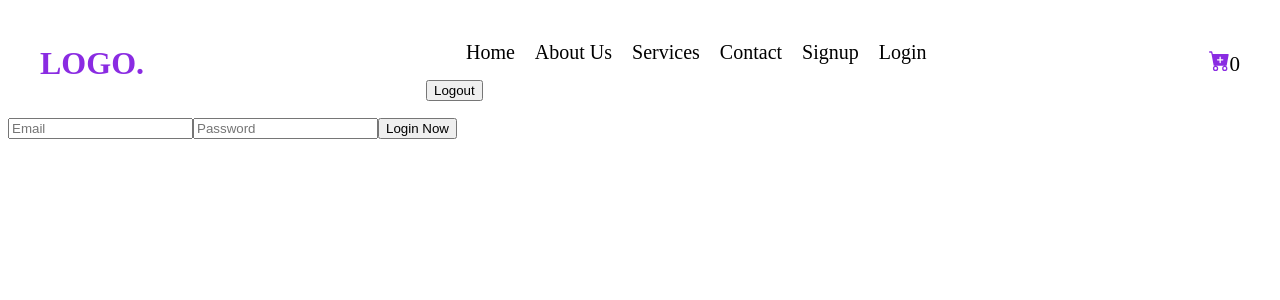
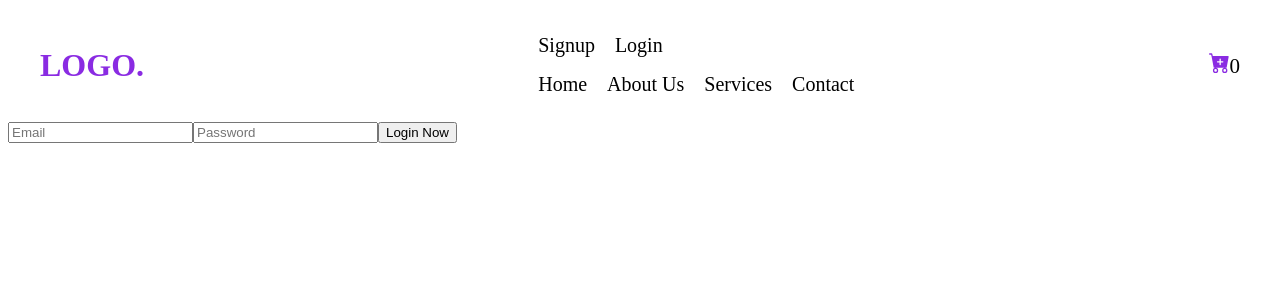
Before and after one commit to Deep1907/vegetables_frontend, a React (Vite) app: page /login in a window 1280 px wide. Shown: the top 300 px of the page. Built offline with nearby package versions, Linux system fonts and the light colour scheme.

Commit message:
changed aggain

```diff
--- a/src/components/Navbar.jsx
+++ b/src/components/Navbar.jsx
@@ -1,4 +1,4 @@
-import React,{useEffect} from 'react'
+import React,{useEffect,useState} from 'react'
 import { Link } from 'react-router-dom';
 import { BsCartPlusFill } from "react-icons/bs";
 import { useNavigate } from 'react-router-dom';
@@ -8,8 +8,7 @@ import { useSelector } from 'react-redux';
 const Navbar = () => {
 
 
-    const username = localStorage.getItem("username")
-
+    const [username,setUsername] = useState(localStorage.getItem("username"))
 
     const cartData = useSelector((store)=>store.carts.items)
 
@@ -20,7 +19,10 @@ const Navbar = () => {
     }
 
     const submitLogout = () =>{
-        localStorage.removeItem(token)
+        localStorage.removeItem("token")
+        localStorage.removeItem("username")
+        setUsername(null)
+        navigate("/login")
     }
 
     return (
@@ -32,16 +34,23 @@ const Navbar = () => {
                         <h2 className='logo'>LOGO.</h2>
                     </div>
                     <div className='navbar_list'>
+                        {
+                            username ? (
+                                <button onClick={submitLogout}>Logout</button>
+                            ) : (
+                                <ul>
+                                <li><Link to="/signup">Signup</Link></li>
+                                <li><Link to="/login">Login</Link></li>
+                                </ul>
+                            )
+                        }
                         <ul>
                             <li><Link to="/">Home</Link></li>
                             <li><Link to="/about">About Us</Link></li>
                             <li><Link to="/services">Services</Link></li>
                             <li><Link to="/contact">Contact</Link></li>
-                            <li><Link to="/signup">Signup</Link></li>
-                            <li><Link to="/login">Login</Link></li>
+                        </ul>
 
-                        </ul>
-                        <button onClick={submitLogout}>Logout</button>
                     </div>
                     <div className='shop_cart' onClick={goToCart}>
                         <BsCartPlusFill className='icon_cart' />
```
